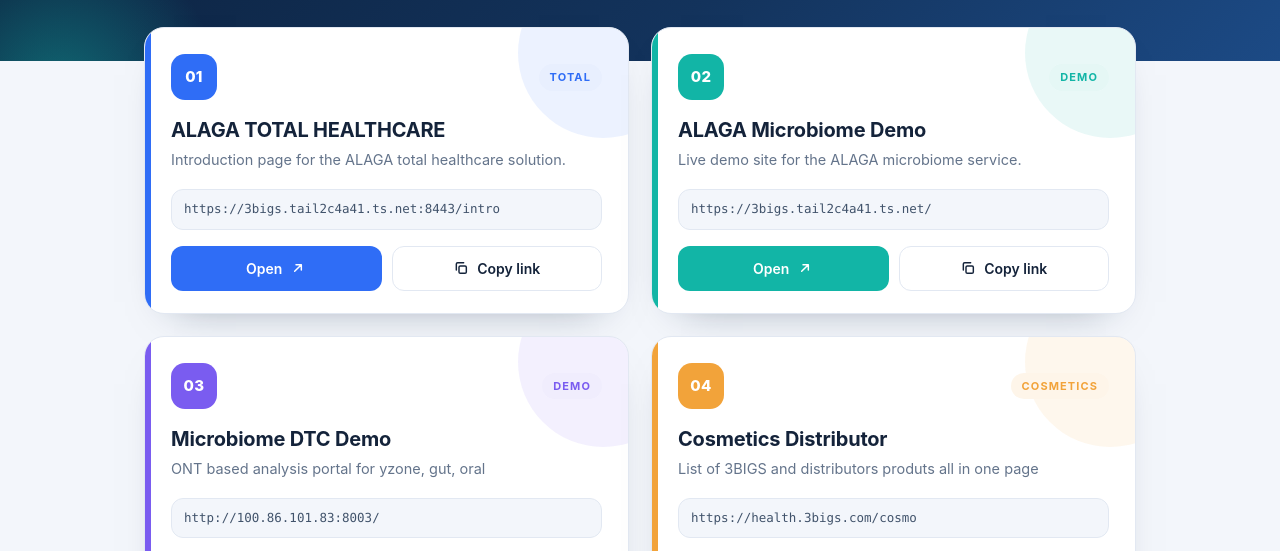
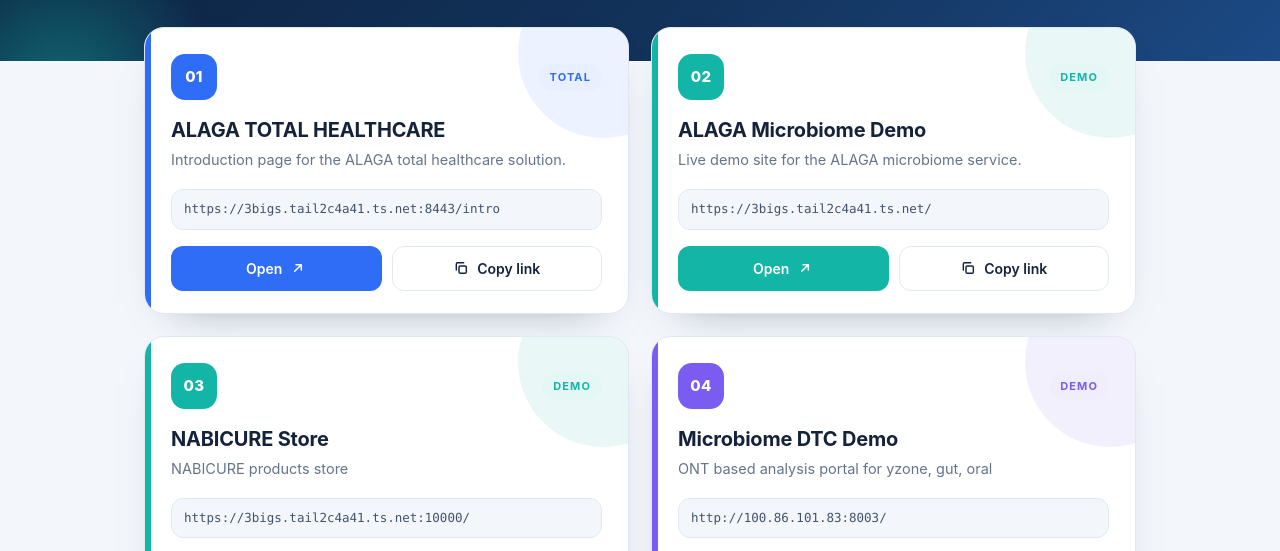
Before and after one commit to sathi319/3bigs_homepage, a plain HTML site: page team.html in a window 1280 px wide. Shown: the part 237-788 px from the top of the page. Drawn offline with Linux system fonts and the light colour scheme.

Commit message:
Update team.html

```diff
--- a/team.html
+++ b/team.html
@@ -105,15 +105,13 @@ footer b{color:var(--ink);letter-spacing:.08em}
    Leave url empty ("") to keep a slot as "Coming soon".
    color options: blue, teal, violet, amber                */
 var RESOURCES = [
-  { name: "ALAGA TOTAL HEALTHCARE", desc: "Introduction page for the ALAGA total healthcare solution.",
-    url: "https://3bigs.tail2c4a41.ts.net:8443/intro", tag: "Total", color: "blue" },
-  { name: "ALAGA Microbiome Demo", desc: "Live demo site for the ALAGA microbiome service.",
-    url: "https://3bigs.tail2c4a41.ts.net/", tag: "Demo", color: "teal" },
+  { name: "ALAGA TOTAL HEALTHCARE", desc: "Introduction page for the ALAGA total healthcare solution.", url: "https://3bigs.tail2c4a41.ts.net:8443/intro", tag: "Total", color: "blue" },
+  { name: "ALAGA Microbiome Demo", desc: "Live demo site for the ALAGA microbiome service.", url: "https://3bigs.tail2c4a41.ts.net/", tag: "Demo", color: "teal" },
+  { name: "NABICURE Store", desc: "NABICURE products store ", url: "https://3bigs.tail2c4a41.ts.net:10000/", tag: "Demo", color: "teal" },
   { name: "Microbiome DTC Demo", desc: "ONT based analysis portal for yzone, gut, oral ", url: "http://100.86.101.83:8003/", tag: "Demo", color: "violet" },
   { name: "Cosmetics Distributor", desc: "List of 3BIGS and distributors produts all in one page", url: "https://health.3bigs.com/cosmo", tag: "Cosmetics", color: "amber" },
   { name: "TrioHealix Homepage", desc: "Homepage", url: "https://sathi319.github.io/triohealix/", tag: "Homepage", color: "blue" },
-  { name: "", desc: "", url: "", tag: "", color: "teal" }
-];
+ ];
 /* ============================================= */
 
 var COLORS = { blue: "#2f6df6", teal: "#12b5a6", violet: "#7a5cf0", amber: "#f2a33a" };
```
